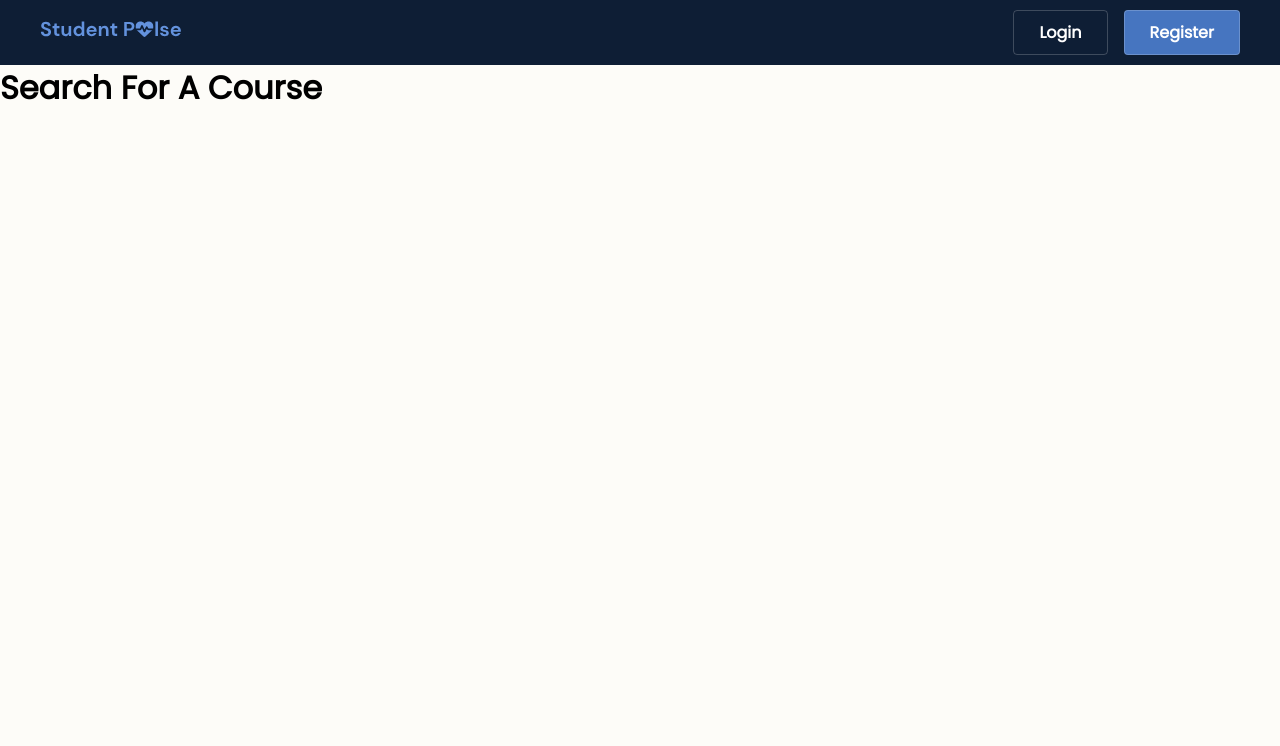
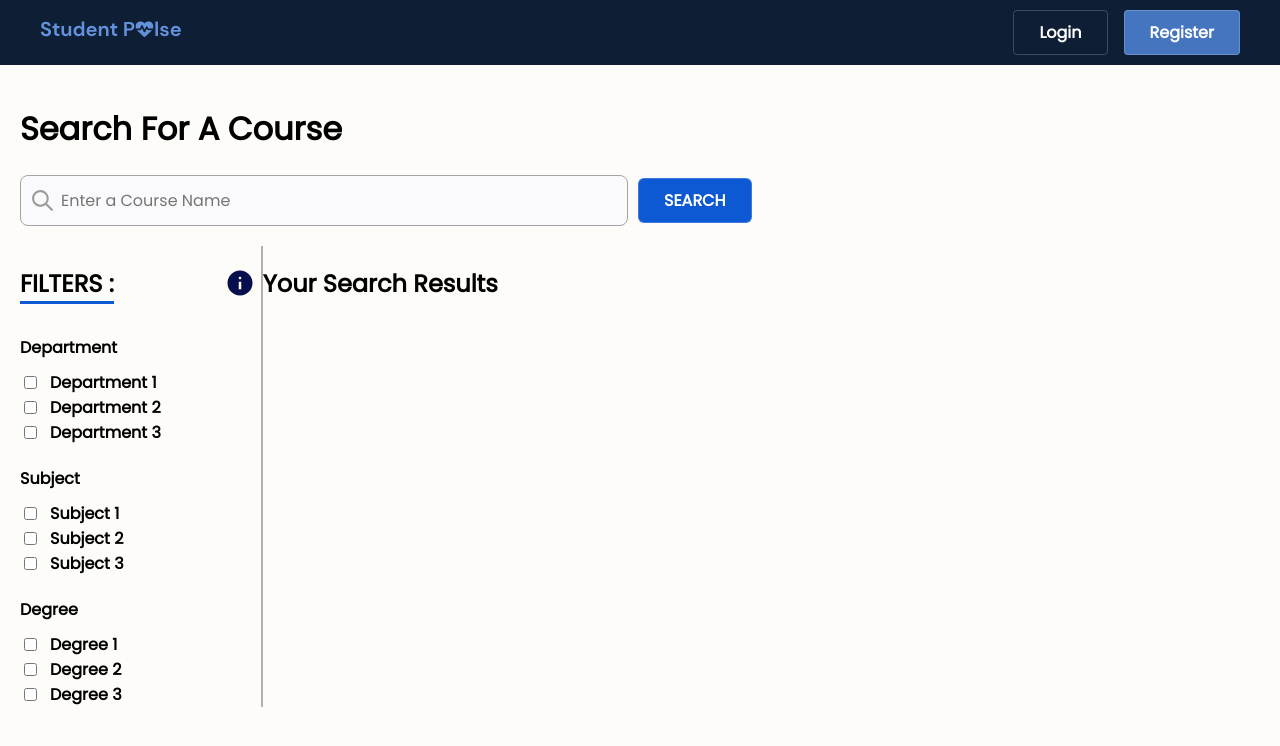
Before and after one commit to NolanAHinshaw/CS4350-Group-10, a React (Create React App) app in the folder studentpulse-ui/: page /search-courses in a window 1280 px wide. Shown: the top 746 px of the page. Built offline with nearby package versions, Linux system fonts and the light colour scheme.

Commit message:
Created designs for search input section and the filtered options form section

```diff
--- /dev/null
+++ b/studentpulse-ui/src/Components/FilterModal/FilterModal.jsx
@@ -0,0 +1,20 @@
+// IMPORTS ---------------------------------------------------------------------------------------------------------------
+import React from 'react';
+import styles from './FilterModal.module.css';
+
+
+// FILTER FORM SECTION  -------------------------------------------------------------------------------------------------
+function FilterModal({openModal}){
+    return(
+        openModal ?
+        <div className={styles['filter-modal']}>
+            <p><strong>QUICK GUIDE</strong></p>
+            <p>After you have entered your filters, click on the search button to get results.</p>
+        </div>
+        :
+        <></>
+    );
+}
+
+
+export default React.memo(FilterModal);
--- /dev/null
+++ b/studentpulse-ui/src/Components/FilterModal/FilterModal.module.css
@@ -0,0 +1,9 @@
+.filter-modal{
+    background-color: rgba(7, 11, 79, 0.8);
+    color: #ffffff;
+    position: absolute;
+    margin-left: 225px;
+    margin-top: 220px;
+    width: 200px;
+    padding: 10px;
+}
--- a/studentpulse-ui/src/Pages/Course Search Page/CourseSearchPage.jsx
+++ b/studentpulse-ui/src/Pages/Course Search Page/CourseSearchPage.jsx
@@ -1,14 +1,50 @@
 // IMPORTS ---------------------------------------------------------------------------------------------------------------
-import React from 'react';
+import React, {useState} from 'react';
 import styles from './CourseSearchPage.module.css';
+import SearchIcon from '../../Images/search-icon-grey.svg';
+import InfoIcon from '../../Images/info-icon.svg';
+import FilterForm from './FilterForm';
+import FilterModal from '../../Components/FilterModal/FilterModal';
 
 
 // MAIN DASHBOARD PAGE FUNCTION -------------------------------------------------------------------------------------------------
 function CourseSearchPage(){
+    const [openModal, setOpenModal] = useState(false);
+    const handleFormSubmit = () => {
+        console.log('whoop di scoop')
+        //HANDLE THE FORM SUBMISSIONS WHETHER THIS BE FROM SEARCH FIELD OR FROM THE FILTERS
+    };
+
+    const handleFormInputChanges = () => {
+        //IMPLEMENT FUNCTIONALITY FOR WHENEVER AUSER ENTERS SOMETHING IN THE SEARCH BAR
+    };
+
 
     return(
         <div className={styles['course-search-page']}>
             <h1>Search For A Course</h1>
+
+            <form action='' onSubmit={handleFormSubmit} className={styles['search-name-form']}>
+                <div className={styles['search-form-input-section']}>
+                    <img src={SearchIcon} alt='search icon'/>
+                    <input type='search' className={styles['search-form-input']} name='searchInput' placeholder='Enter a Course Name' onChange={handleFormInputChanges} />
+                </div>
+                <input type='submit' className={styles['search-form-button']} value='SEARCH'/>
+            </form>
+
+            <div className={styles['search-info-section']}>
+                <div className={styles['filter-form-section']}>
+                    <div className={styles['filter-form-header']}>
+                        <h2>FILTERS : </h2>
+                        <button onMouseMove={() => setOpenModal(true)} onMouseOut={() => setOpenModal(false)}><img src={InfoIcon} alt='info icon'/></button>
+                        <FilterModal openModal={openModal}/>
+                    </div>
+                    <FilterForm />
+                </div>
+                <div className={styles['course-list-section']}>
+                    <h2>Your Search Results</h2>
+                </div>
+            </div>
         </div>
     );
 }
--- a/studentpulse-ui/src/Pages/Course Search Page/CourseSearchPage.module.css
+++ b/studentpulse-ui/src/Pages/Course Search Page/CourseSearchPage.module.css
@@ -1,3 +1,90 @@
+/*GENERAL COURSE SEARCH PAGE DESIGNS -----------------------------------------------------------------*/
+
 .course-search-page{
     margin-top: 4em;
+    width: 95vw;
+    padding: 20px;
 }
+
+.search-name-form{
+    width: 100%;
+    display: flex;
+    gap: 10px;
+    align-items: center;
+}
+
+.search-form-input{
+    width: 100%;
+    font-size: 16px;
+    padding-left: 40px;
+}
+
+.search-form-button{
+    border: 1px solid rgba(255, 255, 255, .2);
+    border-radius: 6px;
+    background-color: #0d59d3;
+    color: #ffffff;
+    font-weight: bold;
+    font-size: 1em;
+    width: fit-content;
+    padding: 0.563em 1.563em 0.563em 1.563em;
+}
+
+.search-form-button:hover{
+    background-image: linear-gradient(rgb(0 0 0/40%) 0 0);
+}
+
+.search-form-input-section{
+    display: flex;
+    align-items: center;
+    width: 50%;
+}
+
+.search-form-input-section img{
+    width: 25px;
+    position: absolute;
+    margin-left: 10px;
+}
+
+.search-info-section{
+    width: 99%;
+    display: flex;
+    margin-top: 20px;
+}
+
+
+
+
+.filter-form-section{
+    width: 20%;
+    border-right: 2px solid rgba(0,0,0, .3);
+    display: flex;
+    flex-direction: column;
+    height:fit-content;
+}
+
+.filter-form-section h2{
+    border-bottom: 3px solid #0d59d3;
+}
+
+.form-filter-options h4{
+    margin-bottom: 10px;
+}
+
+.filter-checkboxes{
+    display: flex;
+    align-items: center;
+    gap: 10px;
+}
+
+.filter-form-header{
+    display: flex;
+    justify-content: space-between;
+    align-items: center;
+    margin-bottom: -10px;
+}
+
+.filter-form-header button{
+    background-color: transparent;
+    border: none;
+}
--- /dev/null
+++ b/studentpulse-ui/src/Pages/Course Search Page/FilterForm.jsx
@@ -0,0 +1,38 @@
+// IMPORTS ---------------------------------------------------------------------------------------------------------------
+import React from 'react';
+import styles from './CourseSearchPage.module.css';
+import filterOptions from '../../Services/filterOptions';
+
+
+// FILTER FORM SECTION  -------------------------------------------------------------------------------------------------
+function FilterForm(){
+    const displayFilters = (filterSubject) => {
+        return filterSubject?.map(filterOption => {
+            return (
+            <div key={filterSubject +'-'+ filterOption} className={styles['filter-checkboxes']}>
+                <input type='checkbox' />
+                <label>{filterOption}</label>
+            </div>);
+        });
+    };
+
+    return(
+        <form>
+            <div className={styles['form-filter-options']}>
+                <h4>Department</h4>
+                {displayFilters(filterOptions.Department)}
+            </div>
+            <div className={styles['form-filter-options']}>
+                <h4>Subject</h4>
+                {displayFilters(filterOptions.Subject)}
+            </div>
+            <div className={styles['form-filter-options']}>
+                <h4>Degree</h4>
+                {displayFilters(filterOptions.Degree)}
+            </div>
+        </form>
+    );
+}
+
+
+export default React.memo(FilterForm);
--- /dev/null
+++ b/studentpulse-ui/src/Services/filterOptions.js
@@ -0,0 +1,19 @@
+const filterOptions={
+    Department:[
+        'Department 1',
+        'Department 2',
+        'Department 3'
+    ],
+    Subject: [
+        'Subject 1',
+        'Subject 2',
+        'Subject 3',
+    ],
+    Degree: [
+        'Degree 1',
+        'Degree 2',
+        'Degree 3',
+    ],
+};
+
+export default filterOptions;
```
Also changed, not shown: studentpulse-ui/src/Images/info-icon.svg (added), studentpulse-ui/src/Images/search-icon-grey.svg (added).
